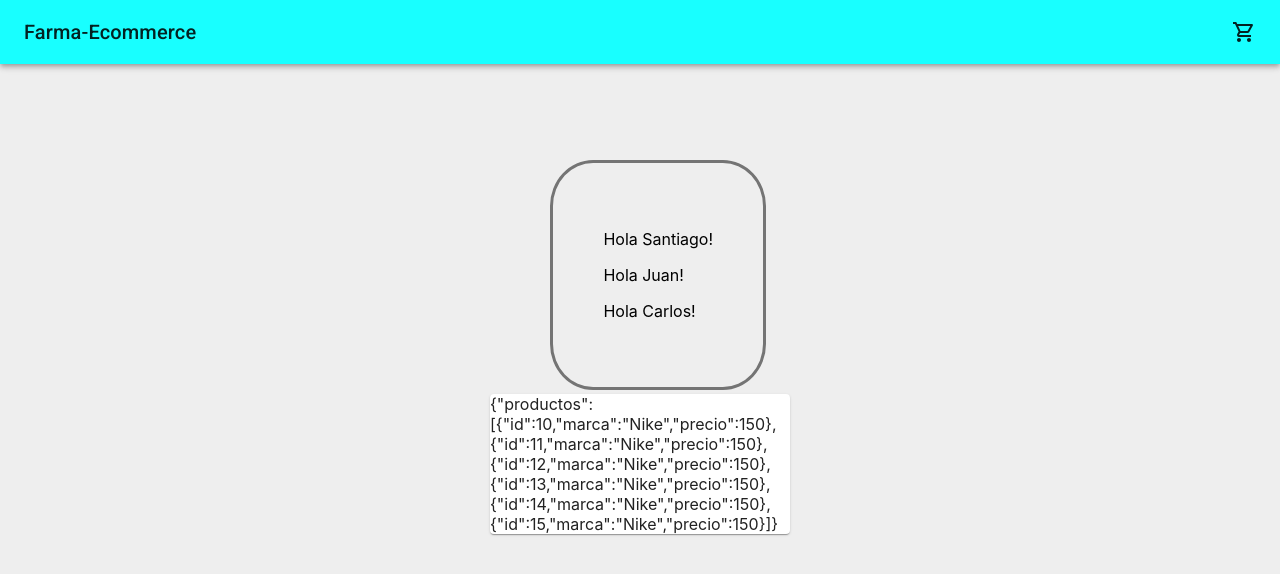
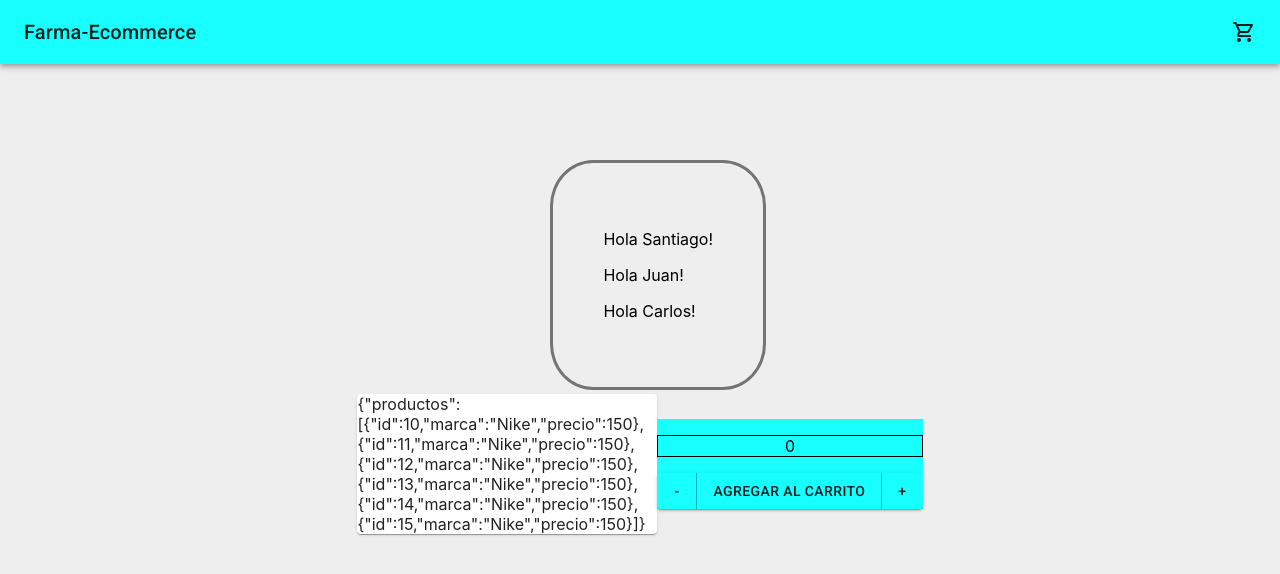
Before and after one commit to santisa147/farmaecommerce, a React (Create React App) app: page / in a window 1280 px wide. Shown: the top 574 px of the page. Built offline with nearby package versions, Linux system fonts and the light colour scheme.

Commit message:
Count-Button

```diff
--- a/src/App.js
+++ b/src/App.js
@@ -5,6 +5,7 @@ import theme from "./ThemeConfig";
 import Bienvenida from "./components/Bienvenida";
 import "../src/main.css";
 import ListaProductosContainer from "./components/ListaProductos/ListaProductosContainer";
+import { ItemCount } from "./components/ItemCount";
 export function App() {
   return (
     <ThemeProvider theme={theme}>
@@ -20,6 +21,9 @@ export function App() {
         <div id="listaProd">
           <ListaProductosContainer></ListaProductosContainer>
         </div>
+        <div id="itemCount">
+          <ItemCount/>
+        </div>
       </main>
     </ThemeProvider>
   );
--- a/src/SCSS/App.scss
+++ b/src/SCSS/App.scss
@@ -2,6 +2,7 @@
 @import './NavBar.scss';
 @import './PaperItem.scss';
 @import './Bienvenida.scss';
+@import './ItemCount.scss';
 main{
     background-color: $colorSecundario;
     height: 100vh;
--- /dev/null
+++ b/src/SCSS/ItemCount.scss
@@ -0,0 +1,9 @@
+@import './variables.scss';
+#countView{
+    border: solid 1px black;
+    text-align: center;
+
+}
+#itemCount{
+    background-color: $colorPrincipal;
+}
--- a/src/SCSS/variables.scss
+++ b/src/SCSS/variables.scss
@@ -1,3 +1,4 @@
-$colorPrincipal: #76EAD7 ;
+
+$colorPrincipal: #18ffff ;
 $colorSecundarioDark: #393E46 ;
 $colorSecundario: #EEEEEE  ;
--- /dev/null
+++ b/src/components/ItemCount.jsx
@@ -0,0 +1,18 @@
+import React, { useState } from "react";
+import { ButtonGroup, Button } from "@mui/material";
+export function ItemCount (){
+  const [count, countSeter] = useState(0);
+  return (
+    <div>
+      <p id="countView">{count}</p>
+      <ButtonGroup
+        variant="contained"
+        aria-label="outlined primary button group"
+      >
+        <Button onClick={() =>{countSeter(count - 1)}}>-</Button>
+        <Button>Agregar al Carrito</Button>
+        <Button onClick={() =>{countSeter(count + 1)}}>+</Button>
+      </ButtonGroup>
+    </div>
+  );
+};
--- a/src/main.css
+++ b/src/main.css
@@ -1,5 +1,5 @@
 #navBar {
-  background-color: #76EAD7;
+  background-color: #18ffff;
   height: fit-content;
   width: 100vw; }
 
@@ -16,6 +16,13 @@
   border-radius: 20%;
   background-color: #EEEEEE; }
 
+#countView {
+  border: solid 1px black;
+  text-align: center; }
+
+#itemCount {
+  background-color: #18ffff; }
+
 main {
   background-color: #EEEEEE;
   height: 100vh;
```
Also changed, not shown: src/Test/Promesas.jsx (added, +17 -0 lines).
